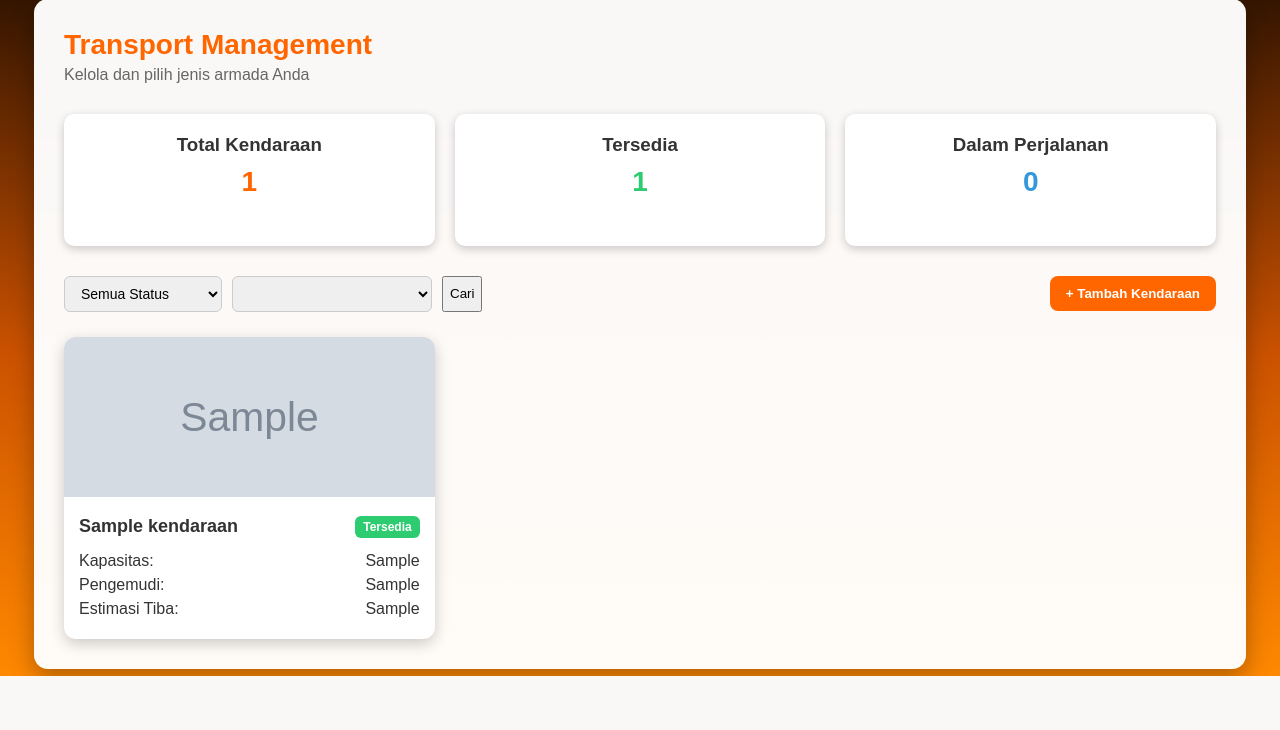
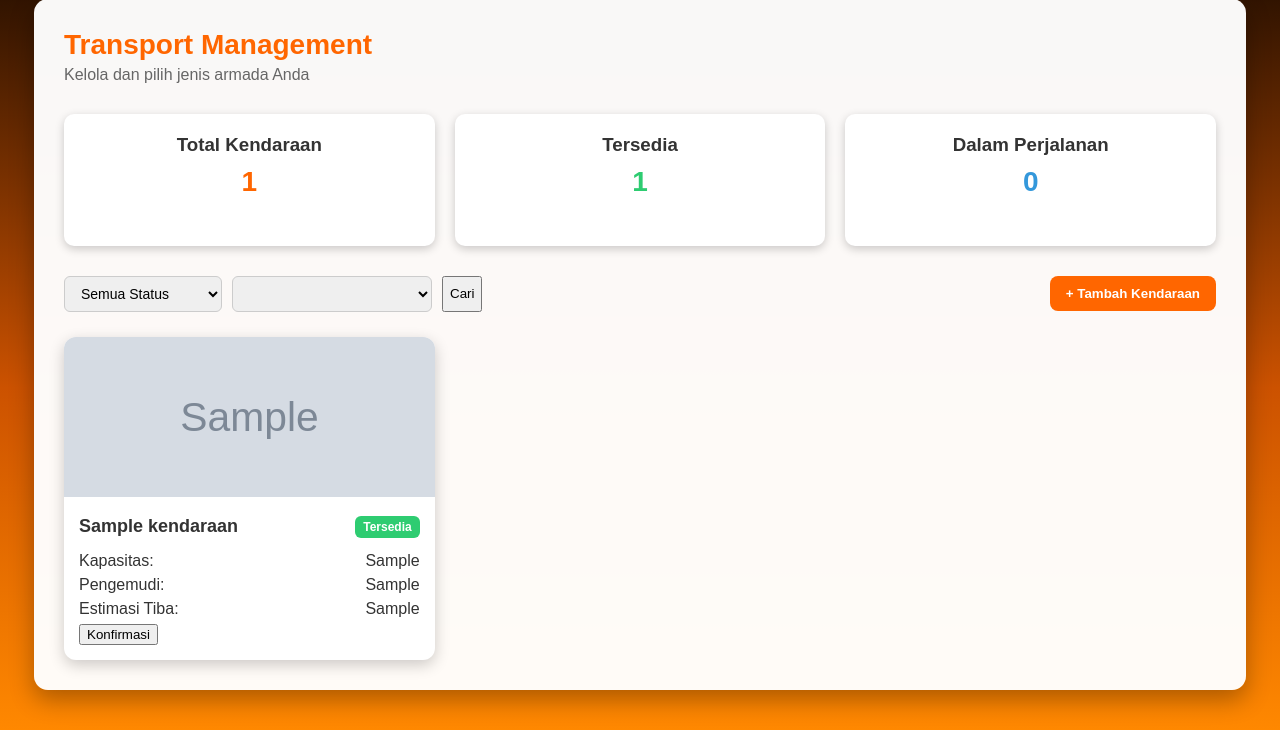
Before and after one commit to laylaksmn/supplygo, a PHP site: page /transport.php in a window 1280 px wide. Shown: the part 124-854 px from the top of the page. Before the commit the page ends 800 px from the top, so only its background shows below. Run offline with PHP 8.4, Linux system fonts and the light colour scheme; tables that the repository leaves empty or names only in its code hold one stand-in row (values such as "Sample post"); grey boxes marked "Sample" are stand-in pictures.

Commit message:
Update transport.php

```diff
--- a/transport.php
+++ b/transport.php
@@ -1,5 +1,13 @@
 <?php
 include 'conn.php';
+
+if (isset($_GET['konfirmasi_id'])) {
+    $id = $_GET['konfirmasi_id'];
+
+    $mysqli->query("UPDATE kendaraan SET status='Dalam Perjalanan' WHERE kendaraan_id='$id'");
+    header("Location: tracking.php?kendaraan_id=$id");
+    exit();
+}
 
 $filterStatus = isset($_GET['status']) ? $_GET['status'] : '';
 $filterType = isset($_GET['type']) ? $_GET['type'] : '';
@@ -112,6 +120,13 @@ $tipeResult = $mysqli->query("SELECT DISTINCT type FROM kendaraan");
                   <div class="detail-row"><span>Pengemudi:</span><span><?php echo $kendaraan['driver'] ?: 'Belum ditentukan'; ?></span></div>
                   <div class="detail-row"><span>Estimasi Tiba:</span><span><?php echo $kendaraan['estimation'] ?: '-'; ?></span></div>
                 </div>
+
+                <?php if ($kendaraan['status'] == 'Tersedia'): ?>
+                  <form method="GET" action="transport.php" class="confirm-form" onsubmit="return confirm('Konfirmasi kendaraan ini untuk berangkat?');">
+                    <input type="hidden" name="konfirmasi_id" value="<?php echo $kendaraan['kendaraan_id']; ?>">
+                    <button type="submit" class="btn-confirm">Konfirmasi</button>
+                  </form>
+                <?php endif; ?>
               </div>
             </div>
           <?php endwhile; ?>
```
